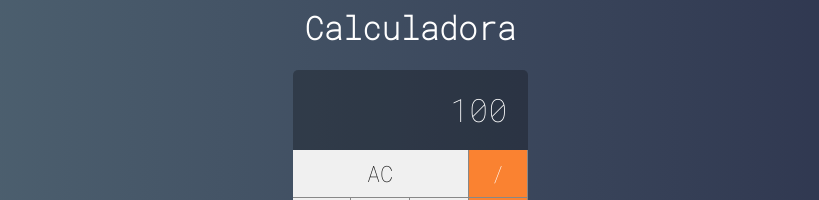
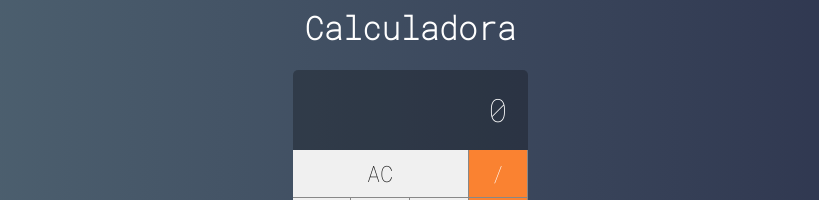
Before and after one commit to cronos2277/javascript, a React (Create React App) app in the folder calculadora/: page / in a window 1280 px wide. Shown: the part 221-421 px from the top of the page, without its empty margins (230-1049 px from the left). Built offline with nearby package versions, Linux system fonts and the light colour scheme.

Commit message:
calculadora

```diff
--- a/calculadora/src/main/Calculator.jsx
+++ b/calculadora/src/main/Calculator.jsx
@@ -2,9 +2,19 @@ import React, { Component } from 'react';
 import './Calculator.css';
 import Button from '../components/Button';
 import Display from '../components/Display';
+const initialState = {
+	displayValue: '0',
+	clearDisplay:false,
+	operation: null,
+	values: [0,0],
+	current: 0
+}
 export default class Calculator extends Component{
+	state = {...initialState };
+
 	clearMemory(){
 		console.log('limpar');
+		this.setState({...initialState});
 	}
 
 	setOperation(operation){
@@ -13,6 +23,21 @@ export default class Calculator extends Component{
 
 	addDigit(n){
 		console.log(n);
+		if(n === '.' && this.state.displayValue.includes('.')){
+			return
+		}
+		const clearDisplay = this.state.displayValue === '0' || this.state.clearDisplay;
+		const currentValue = clearDisplay ? '' : this.state.displayValue;
+		const displayValue = currentValue + n;
+		this.setState({displayValue,clearDisplay: false});
+		if(n !== '.'){
+			const i = this.state.current;
+			const newValue = parseFloat(displayValue);
+			const values = [...this.state.values];
+			values[i] = newValue;
+			this.setState({values});
+			console.log(values);
+		}
 	}
 
 	render(){
@@ -21,7 +46,7 @@ export default class Calculator extends Component{
 
 		return(
 			<div className="calculator">
-				<Display value={100} className="display" />
+				<Display value={this.state.displayValue} className="display" />
 				<Button label="AC" click={() => this.clearMemory()} triple/>
 				<Button label="/" click={setOperation} operation/>
 				<Button label="7" click={addDigit}/>
```
